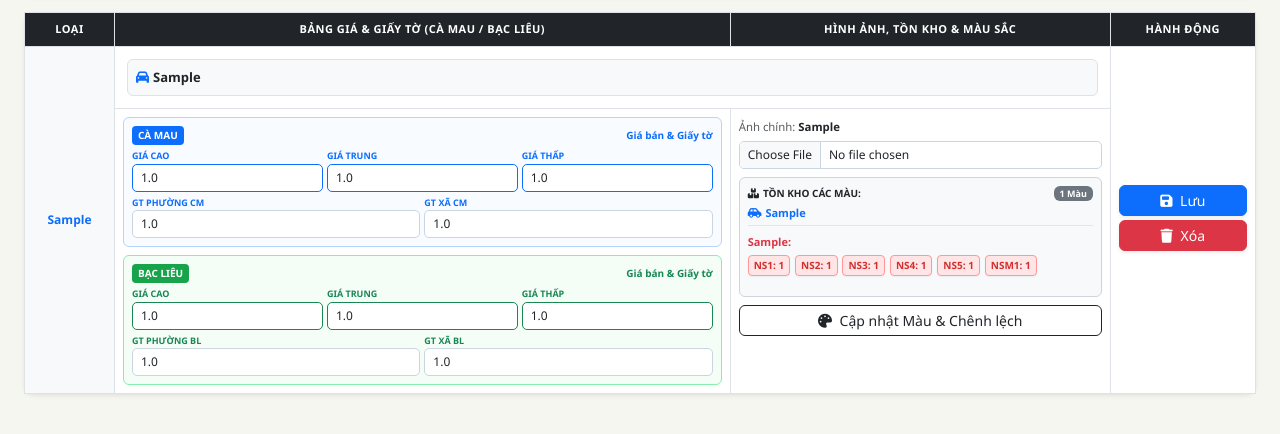
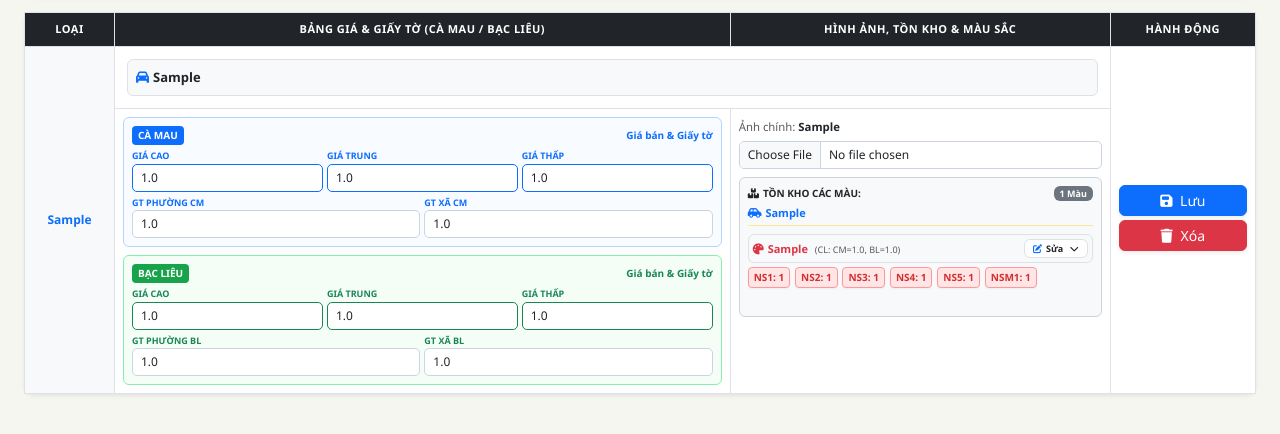
Before and after one commit to nghdang2404-png/nsm, a Flask app: page /admin in a window 1280 px wide. Shown: the part 265-699 px from the top of the page. Run offline with Flask 3, Linux system fonts and the light colour scheme; the visitor is signed in with stand-in values (Sample User, id 1); tables that the repository leaves empty hold one stand-in row (values such as "Sample post").

Commit message:
cap nhat

```diff
--- a/app.py
+++ b/app.py
@@ -683,9 +683,14 @@ def sync_inventory_api():
 def format_xe_data_home(xe, khu_vuc_user):
     is_bl = 'bạc liêu' in (khu_vuc_user or '').lower()
 
+    # Lấy giá bán theo khu vực
     gia_thap = xe.gia_bl_thap if is_bl else xe.gia_cm_thap
     gia_trung = xe.gia_bl_trung if is_bl else xe.gia_cm_trung
     gia_cao = xe.gia_bl_cao if is_bl else xe.gia_cm_cao
+
+    # BỔ SUNG: Lấy phí giấy tờ (Phường / Xã) theo khu vực tương ứng
+    gia_giay_to_phuong = xe.gia_gt_phuong_bl if is_bl else xe.gia_gt_phuong_cm
+    gia_giay_to_xa = xe.gia_gt_xa_bl if is_bl else xe.gia_gt_xa_cm
 
     return {
         'id': xe.id,
@@ -695,6 +700,15 @@ def format_xe_data_home(xe, khu_vuc_user):
         'gia_thap': gia_thap,
         'gia_trung': gia_trung,
         'gia_cao': gia_cao,
+
+        # Truyền thêm các trường phí giấy tờ để HTML hiển thị chính xác
+        'gia_giay_to_phuong': gia_giay_to_phuong,
+        'gia_giay_to_xa': gia_giay_to_xa,
+        'gia_giay_to_phuong_ca_mau': xe.gia_gt_phuong_cm,
+        'gia_giay_to_xa_ca_mau': xe.gia_gt_xa_cm,
+        'gia_giay_to_phuong_bac_lieu': xe.gia_gt_phuong_bl,
+        'gia_giay_to_xa_bac_lieu': xe.gia_gt_xa_bl,
+
         'hinh_anh': xe.hinh_anh,
         'mau_xe': [mau.to_dict(khu_vuc_user) for mau in xe.mau_xe],
         'ns1': xe.ns1,
--- a/templates/admin.html
+++ b/templates/admin.html
@@ -121,6 +121,14 @@
     .stock-box-single {
         background-color: #f8f9fa !important;
         border: 1px solid #ced4da !important;
+    }
+
+    /* HIỆU ỨNG XOAY MŨI TÊN KHI SỔ RA / THU GỌN */
+    .transition-icon {
+        transition: transform 0.3s ease;
+    }
+    [aria-expanded="true"] .transition-icon {
+        transform: rotate(180deg);
     }
 
     /* TỐI ƯU HÓA ĐẶC BIỆT CHO ĐIỆN THOẠI (MOBILE OPTIMIZATION) */
@@ -306,7 +314,7 @@
                                 <input type="file" name="hinh_anh" form="form_edit_{{ xe.id }}" class="form-control form-control-sm mt-1" accept="image/*">
                             </div>
 
-                            <!-- HIỂN THỊ TỒN KHO BÊN NGOÀI (CÓ TÊN XE TRỰC QUAN) -->
+                            <!-- HIỂN THỊ TỒN KHO & MÀU SẮC -->
                             {% if xe.mau_xe %}
                             <div class="mb-2 p-2 rounded text-start {% if xe.mau_xe|length > 1 %}stock-box-multi{% else %}stock-box-single{% endif %}" style="font-size: 11px;">
                                 <div class="d-flex justify-content-between align-items-center mb-1">
@@ -322,9 +330,21 @@
                                 </div>
 
                                 {% for mau in xe.mau_xe %}
-                                <div class="mb-1 pb-1 {% if not loop.last %}border-bottom border-light-subtle{% endif %}">
-                                    <span class="fw-bold text-danger d-block mb-1" style="font-size: 11px;">{{ mau.ten_mau }}:</span>
+                                <div class="mb-2 pb-2 {% if not loop.last %}border-bottom border-light-subtle{% endif %}">
+                                    <!-- TIÊU ĐỀ MÀU: CLICK ĐỂ MỞ RỘNG / THU GỌN KÈM MŨI TÊN XOAY -->
+                                    <div class="d-flex justify-content-between align-items-center bg-light p-1 rounded border" data-bs-toggle="collapse" data-bs-target="#collapseColor_{{ mau.id }}" aria-expanded="false" style="cursor: pointer;">
                                         <div>
+                                            <span class="fw-bold text-danger" style="font-size: 11px;"><i class="fa-solid fa-palette me-1"></i>{{ mau.ten_mau }}</span>
+                                            <span class="text-muted ms-1" style="font-size: 9px;">(CL: CM={{ mau.chenh_lech_cm|default(0) }}, BL={{ mau.chenh_lech_bl|default(0) }})</span>
+                                        </div>
+                                        <span class="badge bg-white text-dark border px-2 py-1" style="font-size: 9px;">
+                                            <i class="fa-solid fa-pen-to-square text-primary me-1"></i>Sửa
+                                            <i class="fa-solid fa-chevron-down ms-1 transition-icon"></i>
+                                        </span>
+                                    </div>
+
+                                    <!-- HIỂN THỊ CÁC Ô TỒN KHO -->
+                                    <div class="mt-1">
                                         <span class="tonkho-badge {% if mau.ns1 and mau.ns1 > 0 %}has-stock{% endif %}" title="Kho NS1">NS1: <b>{{ mau.ns1|default(0) }}</b></span>
                                         <span class="tonkho-badge {% if mau.ns2 and mau.ns2 > 0 %}has-stock{% endif %}" title="Kho NS2">NS2: <b>{{ mau.ns2|default(0) }}</b></span>
                                         <span class="tonkho-badge {% if mau.ns3 and mau.ns3 > 0 %}has-stock{% endif %}" title="Kho NS3">NS3: <b>{{ mau.ns3|default(0) }}</b></span>
@@ -332,19 +352,10 @@
                                         <span class="tonkho-badge {% if mau.ns5 and mau.ns5 > 0 %}has-stock{% endif %}" title="Kho NS5">NS5: <b>{{ mau.ns5|default(0) }}</b></span>
                                         <span class="tonkho-badge {% if mau.nsm1 and mau.nsm1 > 0 %}has-stock{% endif %}" title="Kho NSM1">NSM1: <b>{{ mau.nsm1|default(0) }}</b></span>
                                     </div>
-                                </div>
-                                {% endfor %}
-                            </div>
-                            {% endif %}
 
-                            <button class="btn btn-outline-dark btn-sm w-100" type="button" data-bs-toggle="collapse" data-bs-target="#collapseMau_{{ xe.id }}" aria-expanded="false">
-                                <i class="fa-solid fa-palette me-1"></i> Cập nhật Màu & Chênh lệch
-                            </button>
-
-                            <div class="collapse mt-2" id="collapseMau_{{ xe.id }}">
-                                {% if xe.mau_xe %}
-                                    {% for mau in xe.mau_xe %}
-                                    <div class="color-row-item mb-2">
+                                    <!-- FORM CHỈNH SỬA RIÊNG CHO MÀU NÀY (ẨN/HIỆN KHI CLICK) -->
+                                    <div class="collapse mt-2" id="collapseColor_{{ mau.id }}">
+                                        <div class="color-row-item p-2 bg-white rounded border">
                                             <div class="d-flex gap-1 align-items-center mb-1">
                                                 <input type="text" name="edit_ten_mau_{{ mau.id }}" value="{{ mau.ten_mau }}" form="form_edit_{{ xe.id }}" class="form-control form-control-sm fw-bold highlight-ten-mau" placeholder="Tên màu">
                                                 <a href="/admin/delete-mau/{{ mau.id }}" class="text-danger small fw-bold text-decoration-none ms-auto p-1" onclick="return confirm('Xóa màu này?')" title="Xóa màu này">
@@ -366,18 +377,16 @@
                                                     </div>
                                                 </div>
                                             </div>
+                                            <div>
+                                                <span class="small text-muted d-block mb-1">Ảnh màu: <strong class="text-dark">{{ mau.hinh_anh if mau.hinh_anh else 'Chưa có' }}</strong></span>
                                                 <input type="file" name="edit_hinh_anh_mau_{{ mau.id }}" form="form_edit_{{ xe.id }}" class="form-control form-control-sm" accept="image/*">
                                             </div>
+                                        </div>
+                                    </div>
+                                </div>
                                 {% endfor %}
-                                {% else %}
-                                    <div class="text-muted small fst-italic mb-2">Chưa có thiết lập màu sắc.</div>
+                            </div>
                             {% endif %}
-
-                                <div id="addColorContainer_{{ xe.id }}"></div>
-                                <button type="button" class="btn btn-outline-secondary btn-sm py-1 px-2 mt-2 w-100" style="font-size: 11px;" onclick="addColorRow('addColorContainer_{{ xe.id }}', 'form_edit_{{ xe.id }}')">
-                                    <i class="fa-solid fa-plus me-1"></i> Thêm màu mới
-                                </button>
-                            </div>
                         </td>
                     </tr>
                     {% endfor %}
@@ -387,41 +396,3 @@
     </div>
 </div>
 {% endblock %}
-
-{% block scripts %}
-<script>
-    function addColorRow(containerId, formId) {
-        const container = document.getElementById(containerId);
-        const div = document.createElement('div');
-        div.className = 'color-row-item mt-2';
-
-        const nameMau = 'new_ten_mau[]';
-        const nameCm = 'new_chenh_lech_cm[]';
-        const nameBl = 'new_chenh_lech_bl[]';
-        const nameAnh = 'new_hinh_anh_mau[]';
-
-        div.innerHTML = `
-            <div class="d-flex gap-1 align-items-center mb-1">
-                <input type="text" name="${nameMau}" form="${formId}" class="form-control form-control-sm fw-bold highlight-ten-mau" placeholder="Tên màu mới...">
-                <button type="button" class="btn btn-sm text-danger p-0 ms-auto" onclick="this.parentElement.parentElement.remove()"><i class="fa-solid fa-circle-xmark fs-5"></i></button>
-            </div>
-            <div class="row g-1 mb-1">
-                <div class="col-6">
-                    <div class="p-1 rounded bg-light border">
-                        <span class="price-label-tag text-primary">CL Cà Mau:</span>
-                        <input type="number" name="${nameCm}" form="${formId}" class="form-control form-control-sm" value="0">
-                    </div>
-                </div>
-                <div class="col-6">
-                    <div class="p-1 rounded bg-light border">
-                        <span class="price-label-tag text-success">CL Bạc Liêu:</span>
-                        <input type="number" name="${nameBl}" form="${formId}" class="form-control form-control-sm" value="0">
-                    </div>
-                </div>
-            </div>
-            <input type="file" name="${nameAnh}" form="${formId}" class="form-control form-control-sm" accept="image/*">
-        `;
-        container.appendChild(div);
-    }
-</script>
-{% endblock %}
```
Also changed, not shown: templates/home.html (+6 -3 lines). Lines whose indentation alone changed are shown as unchanged.
